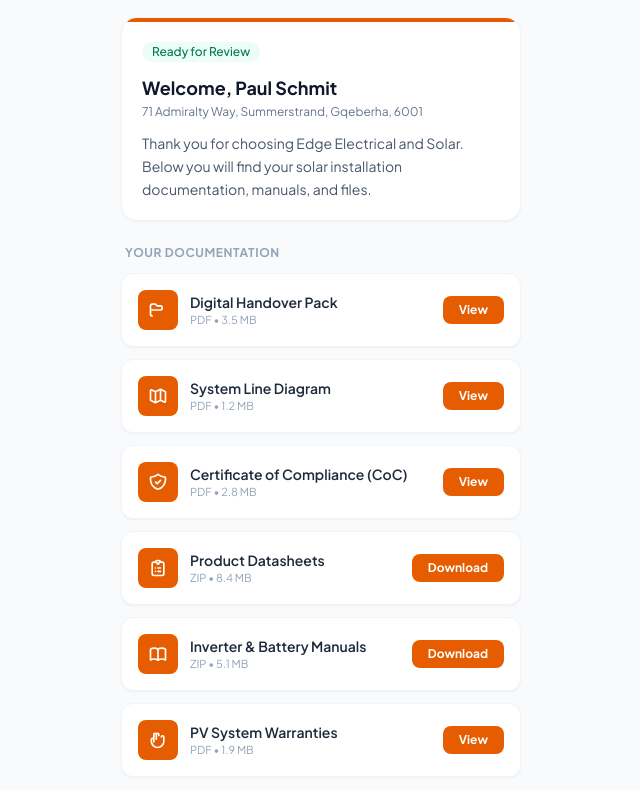
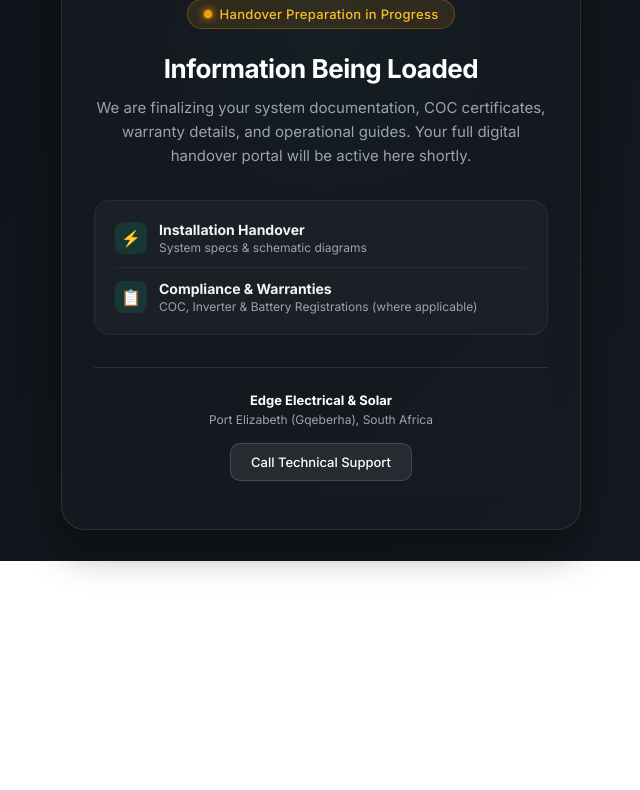
Before and after one commit to edgeelectricalza-hash/Edge-Client-Handover-Pack, a plain HTML site: page lyons/index.html in a window 1280 px wide. Shown: the part 239-1029 px from the top of the page, without its empty margins (319-959 px from the left). After the commit the page ends 800 px from the top, so only its background shows below. Drawn offline with nearby package versions, Linux system fonts and the light colour scheme.

Commit message:
Update index.html

```diff
--- a/lyons/index.html
+++ b/lyons/index.html
@@ -3,173 +3,259 @@
 <head>
     <meta charset="UTF-8">
     <meta name="viewport" content="width=device-width, initial-scale=1.0">
-    <title>Digital Handover Pack | Edge Electrical & Solar</title>
-    <script src="https://cdn.tailwindcss.com"></script>
+    <title>Edge Electrical & Solar | Handover Portal</title>
     <link rel="preconnect" href="https://fonts.googleapis.com">
     <link rel="preconnect" href="https://fonts.gstatic.com" crossorigin>
-    <link href="https://fonts.googleapis.com/css2?family=Plus+Jakarta+Sans:wght@400;500;600;700&display=swap" rel="stylesheet">
+    <link href="https://fonts.googleapis.com/css2?family=Inter:wght@300;400;500;600;700&display=swap" rel="stylesheet">
     <style>
-        body { font-family: 'Plus Jakarta Sans', sans-serif; }
+        :root {
+            --bg-gradient: linear-gradient(135deg, #0d1117 0%, #161b22 100%);
+            --card-bg: rgba(22, 27, 34, 0.75);
+            --border-color: rgba(255, 255, 255, 0.1);
+            --accent-green: #10b981;
+            --accent-blue: #3b82f6;
+            --accent-amber: #f59e0b;
+            --text-main: #f3f4f6;
+            --text-muted: #9ca3af;
+        }
+
+        * {
+            box-sizing: border-box;
+            margin: 0;
+            padding: 0;
+            font-family: 'Inter', -apple-system, BlinkMacSystemFont, sans-serif;
+        }
+
+        body {
+            background: var(--bg-gradient);
+            color: var(--text-main);
+            min-height: 100vh;
+            display: flex;
+            align-items: center;
+            justify-content: center;
+            padding: 20px;
+            overflow-x: hidden;
+            position: relative;
+        }
+
+        .bg-glow {
+            position: absolute;
+            width: 350px;
+            height: 350px;
+            background: radial-gradient(circle, rgba(16, 185, 129, 0.15) 0%, rgba(0,0,0,0) 70%);
+            top: 20%;
+            left: 50%;
+            transform: translate(-50%, -20%);
+            z-index: 0;
+            pointer-events: none;
+        }
+
+        .container {
+            position: relative;
+            z-index: 1;
+            max-width: 520px;
+            width: 100%;
+            background: var(--card-bg);
+            backdrop-filter: blur(16px);
+            -webkit-backdrop-filter: blur(16px);
+            border: 1px solid var(--border-color);
+            border-radius: 24px;
+            padding: 48px 32px;
+            text-align: center;
+            box-shadow: 0 20px 40px rgba(0, 0, 0, 0.4);
+        }
+
+        .logo-wrapper {
+            width: 130px;
+            height: 130px;
+            margin: 0 auto 28px auto;
+            border-radius: 50%;
+            background: #0d1117;
+            padding: 6px;
+            border: 2px solid rgba(16, 185, 129, 0.3);
+            box-shadow: 0 0 25px rgba(16, 185, 129, 0.2);
+            display: flex;
+            align-items: center;
+            justify-content: center;
+            position: relative;
+        }
+
+        .logo-img {
+            width: 100%;
+            height: 100%;
+            object-fit: contain;
+            border-radius: 50%;
+        }
+
+        .logo-placeholder {
+            width: 100%;
+            height: 100%;
+            border-radius: 50%;
+            background: linear-gradient(135deg, #10b981 0%, #059669 100%);
+            display: flex;
+            flex-direction: column;
+            align-items: center;
+            justify-content: center;
+            color: #ffffff;
+            font-weight: 700;
+        }
+
+        .status-badge {
+            display: inline-flex;
+            align-items: center;
+            gap: 8px;
+            background: rgba(245, 158, 11, 0.12);
+            border: 1px solid rgba(245, 158, 11, 0.3);
+            color: #fbbf24;
+            padding: 6px 16px;
+            border-radius: 50px;
+            font-size: 13px;
+            font-weight: 500;
+            margin-bottom: 24px;
+            letter-spacing: 0.3px;
+        }
+
+        .status-dot {
+            width: 8px;
+            height: 8px;
+            background-color: #f59e0b;
+            border-radius: 50%;
+            box-shadow: 0 0 8px #f59e0b;
+            animation: pulse 2s infinite;
+        }
+
+        @keyframes pulse {
+            0% { opacity: 0.4; transform: scale(0.9); }
+            50% { opacity: 1; transform: scale(1.1); }
+            100% { opacity: 0.4; transform: scale(0.9); }
+        }
+
+        h1 {
+            font-size: 26px;
+            font-weight: 700;
+            color: #ffffff;
+            margin-bottom: 12px;
+            letter-spacing: -0.5px;
+        }
+
+        p.subtitle {
+            font-size: 15px;
+            color: var(--text-muted);
+            line-height: 1.6;
+            margin-bottom: 32px;
+        }
+
+        .info-box {
+            background: rgba(255, 255, 255, 0.03);
+            border: 1px solid rgba(255, 255, 255, 0.06);
+            border-radius: 16px;
+            padding: 20px;
+            margin-bottom: 32px;
+            text-align: left;
+        }
+
+        .info-item {
+            display: flex;
+            align-items: center;
+            gap: 12px;
+            font-size: 14px;
+            color: var(--text-main);
+        }
+
+        .info-item + .info-item {
+            margin-top: 12px;
+            padding-top: 12px;
+            border-top: 1px solid rgba(255, 255, 255, 0.05);
+        }
+
+        .info-icon {
+            width: 32px;
+            height: 32px;
+            border-radius: 8px;
+            background: rgba(16, 185, 129, 0.15);
+            color: var(--accent-green);
+            display: flex;
+            align-items: center;
+            justify-content: center;
+            font-size: 16px;
+            flex-shrink: 0;
+        }
+
+        .footer {
+            border-top: 1px solid var(--border-color);
+            padding-top: 24px;
+            margin-top: 12px;
+            font-size: 13px;
+            color: var(--text-muted);
+        }
+
+        .footer strong {
+            color: #ffffff;
+        }
+
+        .contact-btn {
+            display: inline-block;
+            margin-top: 16px;
+            padding: 10px 20px;
+            background: rgba(255, 255, 255, 0.08);
+            border: 1px solid rgba(255, 255, 255, 0.15);
+            border-radius: 10px;
+            color: #ffffff;
+            text-decoration: none;
+            font-size: 13px;
+            font-weight: 500;
+            transition: all 0.2s ease;
+        }
+
+        .contact-btn:hover {
+            background: rgba(255, 255, 255, 0.15);
+            border-color: rgba(255, 255, 255, 0.3);
+        }
     </style>
 </head>
-<body class="bg-slate-50 text-slate-900 min-h-screen block">
-    <main class="max-w-md w-full mx-auto px-4 py-8 pb-32 sm:px-6">
+<body>
+    <div class="bg-glow"></div>
 
-        <!-- Header Branding Area -->
-        <div class="text-center mb-8">
-            <div class="inline-flex items-center justify-center mb-2">
-                <img src="logo.png" alt="Edge Electrical & Solar" class="w-32 h-32 object-scale-down rounded-full">
-            </div>
-            <h2 class="text-sm font-bold uppercase tracking-widest text-[#e65c00] block mb-1">
-                EDGE ELECTRICAL & SOLAR
-            </h2>
-            <h1 class="text-2xl font-bold tracking-tight text-slate-900 mt-1">
-                Digital Handover Pack
-            </h1>
-        </div>
+    <div class="container">
+        <div class="logo-wrapper">
+            <img src="logo.png" alt="Edge Electrical & Solar" class="logo-img" onerror="this.style.display='none'; this.nextElementSibling.style.display='flex';">
 
-        <!-- Personal Greeting Block -->
-        <div class="bg-white rounded-2xl p-5 shadow-sm border border-slate-100 mb-6 relative overflow-hidden">
-            <div class="absolute top-0 left-0 right-0 h-1 bg-[#e65c00]"></div>
-            <span class="inline-flex items-center px-2.5 py-0.5 rounded-full text-xs font-medium bg-emerald-50 text-emerald-700 mb-3">
-                Ready for Review
-            </span>
-            <h3 class="text-lg font-bold text-slate-900">
-                Welcome, Paul Schmit
-            </h3>
-            <p class="text-xs text-slate-500 mt-0.5">
-                71 Admiralty Way, Summerstrand, Gqeberha, 6001
-            </p>
-            <p class="text-sm text-slate-600 mt-3 leading-relaxed">
-                Thank you for choosing Edge Electrical and Solar. Below you will find your solar installation documentation, manuals, and files.
-            </p>
-        </div>
-
-        <!-- Client Document Vault Links -->
-        <div class="space-y-3 mb-8">
-            <h4 class="text-xs font-bold uppercase tracking-wider text-slate-400 ml-1">
-                Your Documentation
-            </h4>
-
-            <!-- Item 1: PDF -->
-            <div class="bg-white rounded-xl p-4 shadow-sm border border-slate-100 flex items-center justify-between group">
-                <div class="flex items-center gap-3 min-w-0">
-                    <div class="p-2.5 bg-[#e65c00] text-white rounded-lg shrink-0">
-                        <svg class="w-5 h-5" fill="none" stroke="currentColor" stroke-width="2" viewBox="0 0 24 24"><path stroke-linecap="round" stroke-linejoin="round" d="M5 19a2 2 0 01-2-2V7a2 2 0 012-2h4l2 2h4a2 2 0 012 2v1a2 2 0 01-2 2H5"></path></svg>
-                    </div>
-                    <div class="min-w-0">
-                        <h5 class="text-sm font-semibold text-slate-800 truncate">Digital Handover Pack</h5>
-                        <p class="text-[11px] text-slate-400">PDF • 3.5 MB</p>
-                    </div>
-                </div>
-                <a href="docs/handover-pack.pdf" target="_blank" class="pdf-link px-4 py-1.5 bg-[#e65c00] text-white text-xs font-bold rounded-lg shrink-0">View</a>
-            </div>
-
-            <!-- Item 2: PDF -->
-            <div class="bg-white rounded-xl p-4 shadow-sm border border-slate-100 flex items-center justify-between group">
-                <div class="flex items-center gap-3 min-w-0">
-                    <div class="p-2.5 bg-[#e65c00] text-white rounded-lg shrink-0">
-                        <svg class="w-5 h-5" fill="none" stroke="currentColor" stroke-width="2" viewBox="0 0 24 24"><path stroke-linecap="round" stroke-linejoin="round" d="M9 20l-5.447-2.724A1 1 0 013 16.382V5.618a1 1 0 011.447-.894L9 7m0 13l6-3m-6 3V7m6 10l4.553 2.276A1 1 0 0021 18.382V7.618a1 1 0 00-.553-.894L15 4m0 13V4m0 0L9 7"></path></svg>
-                    </div>
-                    <div class="min-w-0">
-                        <h5 class="text-sm font-semibold text-slate-800 truncate">System Line Diagram</h5>
-                        <p class="text-[11px] text-slate-400">PDF • 1.2 MB</p>
-                    </div>
-                </div>
-                <a href="docs/system-diagram.pdf" target="_blank" class="pdf-link px-4 py-1.5 bg-[#e65c00] text-white text-xs font-bold rounded-lg shrink-0">View</a>
-            </div>
-
-            <!-- Item 3: PDF -->
-            <div class="bg-white rounded-xl p-4 shadow-sm border border-slate-100 flex items-center justify-between group">
-                <div class="flex items-center gap-3 min-w-0">
-                    <div class="p-2.5 bg-[#e65c00] text-white rounded-lg shrink-0">
-                        <svg class="w-5 h-5" fill="none" stroke="currentColor" stroke-width="2" viewBox="0 0 24 24"><path stroke-linecap="round" stroke-linejoin="round" d="M9 12l2 2 4-4m5.618-4.016A11.955 11.955 0 0112 2.944a11.955 11.955 0 01-8.618 3.04A12.02 12.02 0 003 9c0 5.591 3.824 10.29 9 11.622 5.176-1.332 9-6.03 9-11.622 0-1.042-.133-2.052-.382-3.016z"></path></svg>
-                    </div>
-                    <div class="min-w-0">
-                        <h5 class="text-sm font-semibold text-slate-800 truncate">Certificate of Compliance (CoC)</h5>
-                        <p class="text-[11px] text-slate-400">PDF • 2.8 MB</p>
-                    </div>
-                </div>
-                <a href="docs/electrical-coc.pdf" target="_blank" class="pdf-link px-4 py-1.5 bg-[#e65c00] text-white text-xs font-bold rounded-lg shrink-0">View</a>
-            </div>
-
-            <!-- Item 4: ZIP -->
-            <div class="bg-white rounded-xl p-4 shadow-sm border border-slate-100 flex items-center justify-between group">
-                <div class="flex items-center gap-3 min-w-0">
-                    <div class="p-2.5 bg-[#e65c00] text-white rounded-lg shrink-0">
-                        <svg class="w-5 h-5" fill="none" stroke="currentColor" stroke-width="2" viewBox="0 0 24 24"><path stroke-linecap="round" stroke-linejoin="round" d="M9 5H7a2 2 0 00-2 2v12a2 2 0 002 2h10a2 2 0 002-2V7a2 2 0 00-2-2h-2M9 5a2 2 0 012 2h2a2 2 0 012-2M9 5a2 2 0 012-2h2a2 2 0 012 2m-3 7h3m-3 4h3m-6-4h.01M9 16h.01"></path></svg>
-                    </div>
-                    <div class="min-w-0">
-                        <h5 class="text-sm font-semibold text-slate-800 truncate">Product Datasheets</h5>
-                        <p class="text-[11px] text-slate-400">ZIP • 8.4 MB</p>
-                    </div>
-                </div>
-                <a href="docs/product-datasheets.zip" download="Product-Datasheets.zip" class="px-4 py-1.5 bg-[#e65c00] text-white text-xs font-bold rounded-lg shrink-0">Download</a>
-            </div>
-
-            <!-- Item 5: ZIP -->
-            <div class="bg-white rounded-xl p-4 shadow-sm border border-slate-100 flex items-center justify-between group">
-                <div class="flex items-center gap-3 min-w-0">
-                    <div class="p-2.5 bg-[#e65c00] text-white rounded-lg shrink-0">
-                        <svg class="w-5 h-5" fill="none" stroke="currentColor" stroke-width="2" viewBox="0 0 24 24"><path stroke-linecap="round" stroke-linejoin="round" d="M12 6.253v13m0-13C10.832 5.477 9.246 5 7.5 5S4.168 5.477 3 6.253v13C4.168 18.477 5.754 18 7.5 18s3.168.477 4 1.253m0-13C13.168 5.477 14.754 5 16.5 5c1.747 0 3.332.477 4.5 1.253v13C19.832 18.477 18.247 18 16.5 18c-1.746 0-3.168.477-4 1.253"></path></svg>
-                    </div>
-                    <div class="min-w-0">
-                        <h5 class="text-sm font-semibold text-slate-800 truncate">Inverter & Battery Manuals</h5>
-                        <p class="text-[11px] text-slate-400">ZIP • 5.1 MB</p>
-                    </div>
-                </div>
-                <a href="docs/inverter-battery-manuals.zip" download="Inverter-Battery-Manuals.zip" class="px-4 py-1.5 bg-[#e65c00] text-white text-xs font-bold rounded-lg shrink-0">Download</a>
-            </div>
-
-            <!-- Item 6: PDF -->
-            <div class="bg-white rounded-xl p-4 shadow-sm border border-slate-100 flex items-center justify-between group">
-                <div class="flex items-center gap-3 min-w-0">
-                    <div class="p-2.5 bg-[#e65c00] text-white rounded-lg shrink-0">
-                        <svg class="w-5 h-5" fill="none" stroke="currentColor" stroke-width="2" viewBox="0 0 24 24"><path stroke-linecap="round" stroke-linejoin="round" d="M7 11.5V14m0-2.5v-6a1.5 1.5 0 113 0m-3 6a1.5 1.5 0 00-3 0v2a7.5 7.5 0 0015 0v-5a1.5 1.5 0 00-3 0m-6-3V11m0-5.5a1.5 1.5 0 013 0v1"></path></svg>
-                    </div>
-                    <div class="min-w-0">
-                        <h5 class="text-sm font-semibold text-slate-800 truncate">PV System Warranties</h5>
-                        <p class="text-[11px] text-slate-400">PDF • 1.9 MB</p>
-                    </div>
-                </div>
-                <a href="docs/pv-warranties.pdf" target="_blank" class="pdf-link px-4 py-1.5 bg-[#e65c00] text-white text-xs font-bold rounded-lg shrink-0">View</a>
+            <div class="logo-placeholder" style="display: none;">
+                <svg width="48" height="48" viewBox="0 0 24 24" fill="none" stroke="currentColor" stroke-width="2" stroke-linecap="round" stroke-linejoin="round">
+                    <polygon points="13 2 3 14 12 14 11 22 21 10 12 10 13 2"></polygon>
+                </svg>
             </div>
         </div>
 
-        <!-- Help / Support Block -->
-        <div class="bg-slate-900 text-slate-100 rounded-2xl p-5 shadow-sm text-center mb-6 border-b-4 border-[#e65c00]">
-            <h5 class="text-sm font-semibold tracking-wide">Need Support?</h5>
-            <p class="text-xs text-slate-400 mt-1 mb-4">If you have any questions regarding your handover pack, reach out directly.</p>
-            <div class="flex flex-col gap-2 text-xs font-semibold">
-                <a href="tel:0680678804" class="text-white flex items-center justify-center gap-1.5 bg-slate-800 px-3 py-2.5 rounded-xl border border-slate-700/40 w-full block">
-                    Call: 068 067 8804
-                </a>
-                <a href="mailto:info@edgeelectrical.co.za" class="text-white flex items-center justify-center gap-1.5 bg-slate-800 px-3 py-2.5 rounded-xl border border-slate-700/40 w-full block">
-                    Email: info@edgeelectrical.co.za
-                </a>
+        <div class="status-badge">
+            <span class="status-dot"></span> Handover Preparation in Progress
+        </div>
+
+        <h1>Information Being Loaded</h1>
+        <p class="subtitle">We are finalizing your system documentation, COC certificates, warranty details, and operational guides. Your full digital handover portal will be active here shortly.</p>
+
+        <div class="info-box">
+            <div class="info-item">
+                <div class="info-icon">⚡</div>
+                <div>
+                    <strong>Installation Handover</strong><br>
+                    <span style="color: #9ca3af; font-size: 12px;">System specs & schematic diagrams</span>
+                </div>
+            </div>
+            <div class="info-item">
+                <div class="info-icon">📋</div>
+                <div>
+                    <strong>Compliance & Warranties</strong><br>
+                    <span style="color: #9ca3af; font-size: 12px;">COC, Inverter & Battery Registrations (where applicable)</span>
+                </div>
             </div>
         </div>
 
-        <!-- System Footer -->
-        <footer class="text-center text-[10px] text-slate-400 font-medium">Secure Digital Handover System • EDGE ELECTRICAL & SOLAR</footer>
-
-    </main>
-
-    <!-- Auto-Detect Device & Adjust PDF Buttons Script -->
-    <script>
-        document.addEventListener("DOMContentLoaded", function() {
-            var isAndroid = /Android/i.test(navigator.userAgent);
-
-            if (isAndroid) {
-                var pdfLinks = document.querySelectorAll('.pdf-link');
-                pdfLinks.forEach(function(link) {
-                    var fileName = link.getAttribute('href').split('/').pop();
-                    link.textContent = 'Download';
-                    link.setAttribute('download', fileName);
-                    link.removeAttribute('target');
-                });
-            }
-        });
-    </script>
+        <div class="footer">
+            <p><strong>Edge Electrical & Solar</strong></p>
+            <p style="margin-top: 4px; font-size: 12px;">Port Elizabeth (Gqeberha), South Africa</p>
+            <a href="tel:0680678804" class="contact-btn">Call Technical Support</a>
+        </div>
+    </div>
 </body>
 </html>
```
